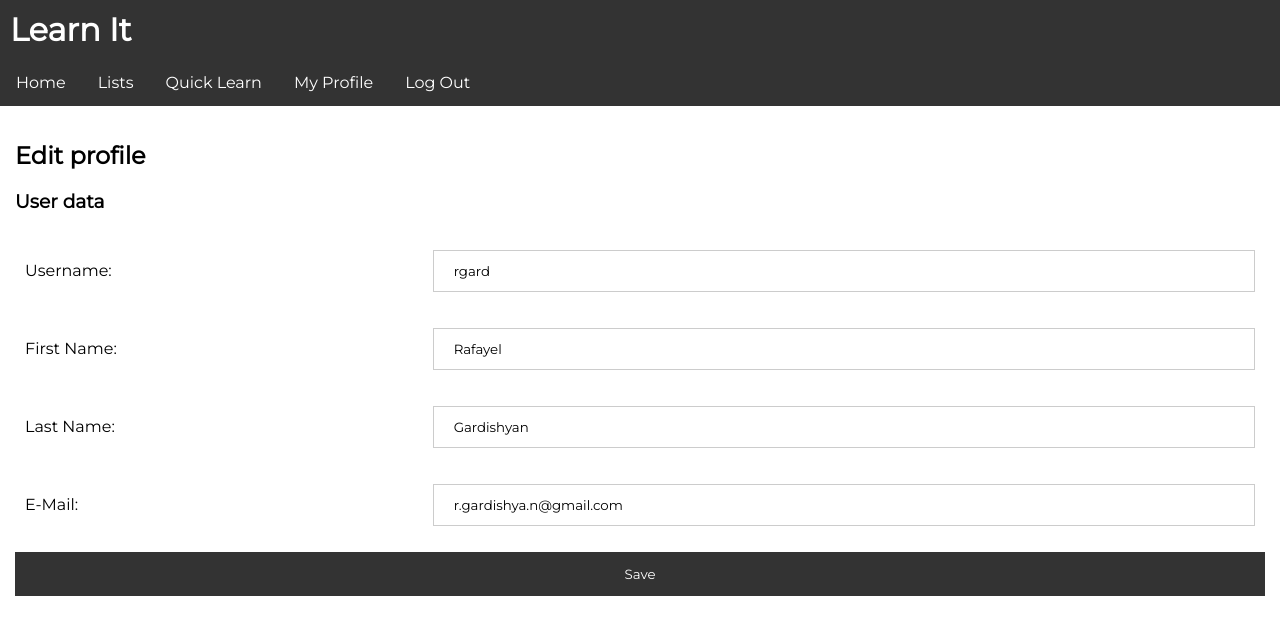
After one commit to RafayelGardishyan/Schoolar, a Django app: page /user/profile/edit/ in a window 1280 px wide. The commit adds this page. Shown: the top 635 px of the page. Run offline with Django 3.2, Linux system fonts and the light colour scheme; a user stored in the database is signed in.

Commit message:
Added the possibility to edit your profile info

```diff
--- a/learnit/urls.py
+++ b/learnit/urls.py
@@ -12,6 +12,7 @@ urlpatterns = [
     path('app/test/register/', views.register_results, name='register_results'),
     path('app/result/<int:result_id>', views.results, name='results_page'),
     path('user/profile/', views.profile, name='user_profile'),
+    path('user/profile/edit/', views.edit_profile, name='edit_profile'),
     path('login/', auth_views.LoginView.as_view(template_name='registration/login.html'), name='login'),
     path('logout/', auth_views.LogoutView.as_view(template_name='registration/logout.html'), {'next_page': '/logged_out'}, name='logout'),
     path('logged_out/', views.logged_out, name='logged_out'),
--- a/learnit/views.py
+++ b/learnit/views.py
@@ -38,7 +38,7 @@ def register(request):
 
             print('Sent mail to: {}'.format(user.email))
 
-            return redirect("/")
+            return redirect("/login")
             # return render(request, 'registration/success.html', {'user': user})
 
     return render(request, "registration/register.html", {
@@ -186,3 +186,20 @@ def profile(request):
         'user': user,
         'results': n_results
     })
+
+
+def edit_profile(request):
+    if not request.user.is_authenticated:
+        return redirect('/login')
+
+    if request.method == 'POST':
+        user = request.user
+        user.username = request.POST["username"]
+        user.first_name = request.POST["first_name"]
+        user.last_name = request.POST["last_name"]
+        user.email = request.POST["email"]
+        user.save()
+
+        return redirect('/user/profile')
+
+    return render(request, 'registration/edit_profile.html', {'user': request.user})
--- a/templates/app/lists.html
+++ b/templates/app/lists.html
@@ -4,8 +4,9 @@
 
 {% block content %}
   <h2>My lists</h2>
-  <h4><a class="link_button" href="/app/add">Add a list</a></h4>
+  <h4><a class="link_button" href="/app/add">Add a list &nbsp;&nbsp;&nbsp;&nbsp;<i class="fas fa-plus"></i></a></h4>
 
+  {% if lists %}
   <table>
   <tr id="table_header">
   <td>Name</td>
@@ -24,4 +25,5 @@
 </tr>
 {% endfor %}
 </table>
+{% endif %}
 {% endblock %}
--- /dev/null
+++ b/templates/registration/edit_profile.html
@@ -0,0 +1,30 @@
+{% extends 'base.html' %}
+
+{% block title %}Login{% endblock %}
+
+{% block content %}
+  <h2>Edit profile</h2>
+  <h3>User data</h3>
+  <form method="post" action="">
+  {% csrf_token %}
+  <table>
+    <tr>
+        <td>Username:</td>
+        <td><input type="text" name="username" value="{{ user.username }}"></td>
+    </tr>
+    <tr>
+        <td>First Name:</td>
+        <td><input type="text" name="first_name" value="{{ user.first_name }}"></td>
+    </tr>
+    <tr>
+        <td>Last Name:</td>
+        <td><input type="text" name="last_name" value="{{ user.last_name }}"></td>
+    </tr>
+    <tr>
+        <td>E-Mail:</td>
+        <td><input type="text" name="email" value="{{ user.email }}"></td>
+    </tr>
+  </table>
+  <input type="submit" value="Save">
+  </form>
+{% endblock %}
```
Also changed, not shown: db.sqlite3.
